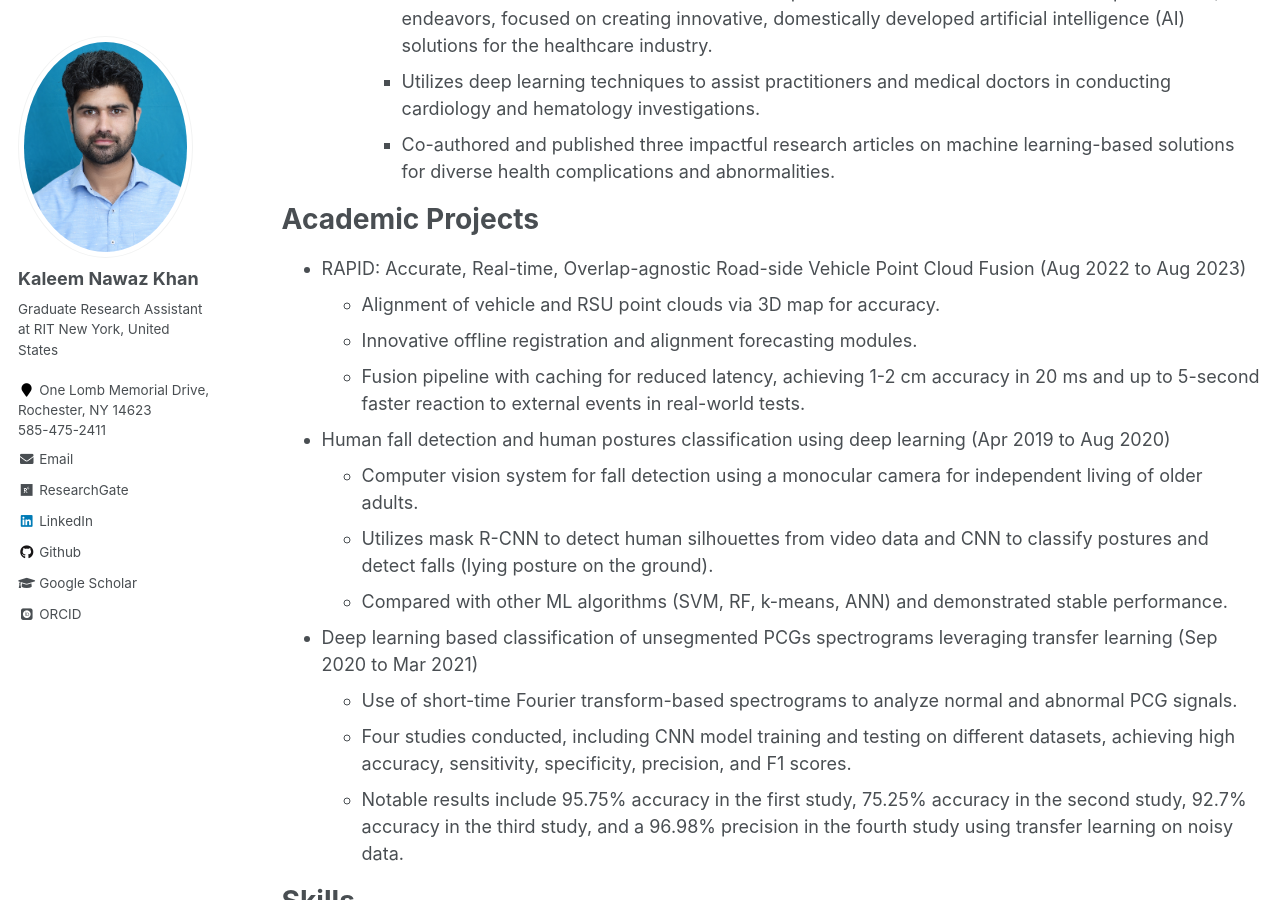
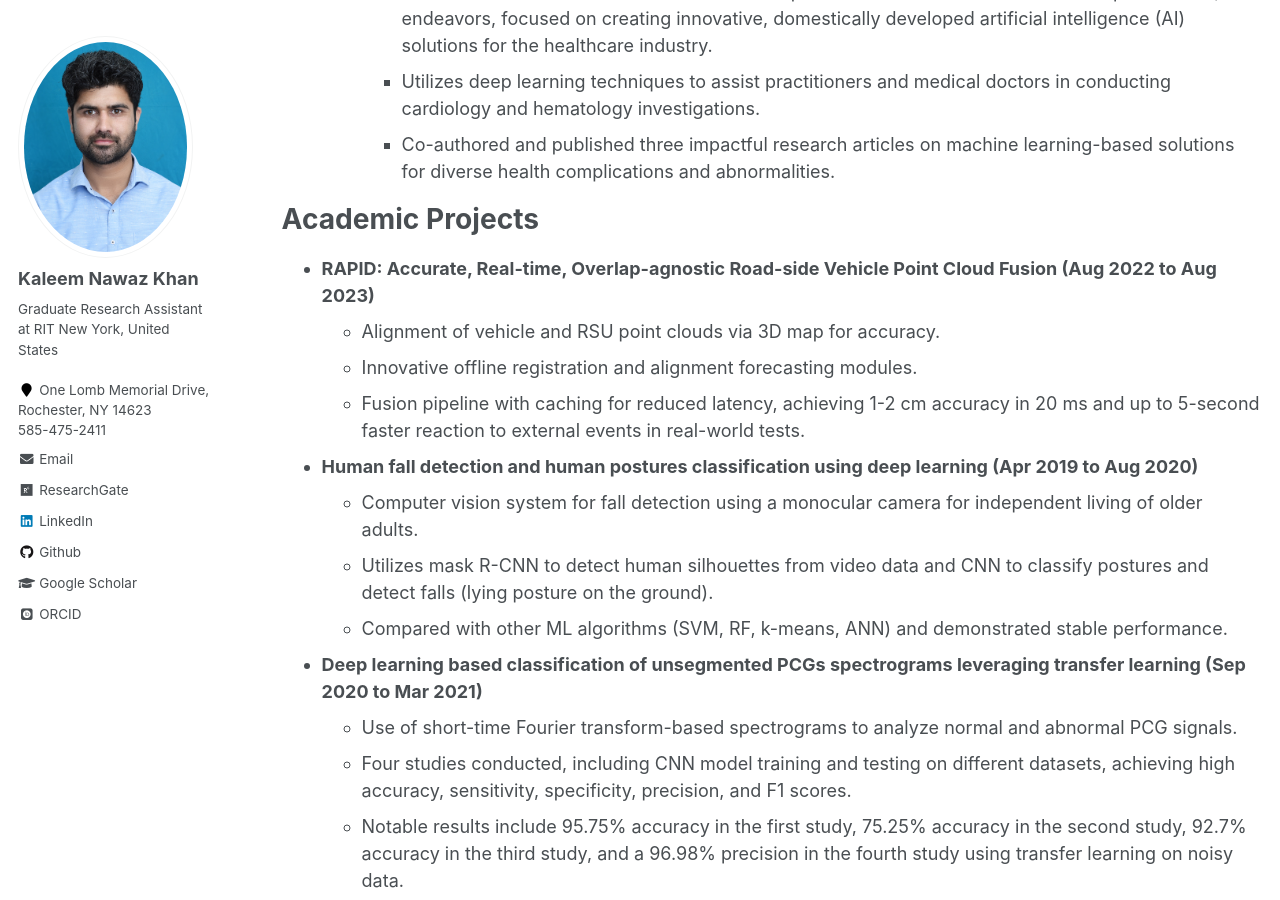
Before and after one commit to KaleemNwzKhan/KaleemNwzKhan.github.io, a Jekyll site: the page built from _pages/cv.md, in a window 1280 px wide and 900 px high, scrolled down 835 px. Built offline with Jekyll 4.4.1, drawn with Linux system fonts in a browser that asks for light colours; some web fonts are replaced.

Commit message:
Changes Added

```diff
--- a/_pages/cv.md
+++ b/_pages/cv.md
@@ -33,15 +33,15 @@ Work experience
 
 Academic Projects
 ======
-* RAPID: Accurate, Real-time, Overlap-agnostic Road-side Vehicle Point Cloud Fusion	 (Aug 2022 to Aug 2023)
+* <b> RAPID: Accurate, Real-time, Overlap-agnostic Road-side Vehicle Point Cloud Fusion	 (Aug 2022 to Aug 2023)</b>
   * Alignment of vehicle and RSU point clouds via 3D map for accuracy.
   * Innovative offline registration and alignment forecasting modules.
   * Fusion pipeline with caching for reduced latency, achieving 1-2 cm accuracy in 20 ms and up to 5-second faster reaction to external events in real-world tests.
-* Human fall detection and human postures classification using deep learning	(Apr 2019 to Aug 2020)
+* <b> Human fall detection and human postures classification using deep learning	(Apr 2019 to Aug 2020) </b>
   * Computer vision system for fall detection using a monocular camera for independent living of older adults.
   * Utilizes mask R-CNN to detect human silhouettes from video data and CNN to classify postures and detect falls (lying posture on the ground).
   * Compared with other ML algorithms (SVM, RF, k-means, ANN) and demonstrated stable performance.
-* Deep learning based classification of unsegmented PCGs spectrograms leveraging transfer learning  (Sep 2020 to Mar 2021)
+* <b> Deep learning based classification of unsegmented PCGs spectrograms leveraging transfer learning  (Sep 2020 to Mar 2021) </b>
   * Use of short-time Fourier transform-based spectrograms to analyze normal and abnormal PCG signals.
   * Four studies conducted, including CNN model training and testing on different datasets, achieving high accuracy, sensitivity, specificity, precision, and F1 scores.
   * Notable results include 95.75% accuracy in the first study, 75.25% accuracy in the second study, 92.7% accuracy in the third study, and a 96.98% precision in the fourth study using transfer learning on noisy data.
```
